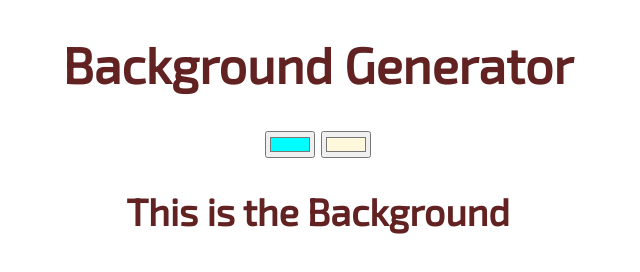
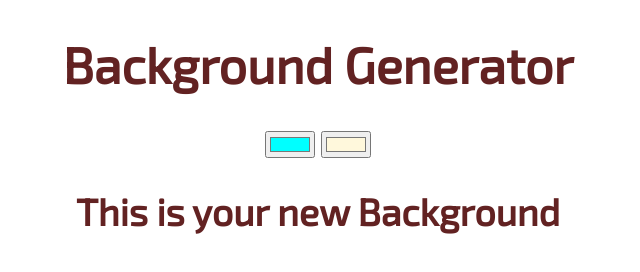
Before and after one commit to faisal3397/background-generator, a plain HTML site: page index.html in a window 1280 px wide. Shown: the whole page, without its empty margins (322-962 px from the left). Drawn offline with Linux system fonts and the light colour scheme.

Commit message:
changing text

```diff
--- a/index.html
+++ b/index.html
@@ -11,7 +11,7 @@
     <h1>Background Generator</h1>
     <input class="color1" type="color" name="color1" value="#00FFFF">
     <input class="color2" type="color" name="color2" value="#FFF8DC">
-    <h2>This is the Background</h2>
+    <h2>This is your new Background</h2>
     <h3></h3>
 
    <script type="text/javascript" src="script.js"></script>
```
